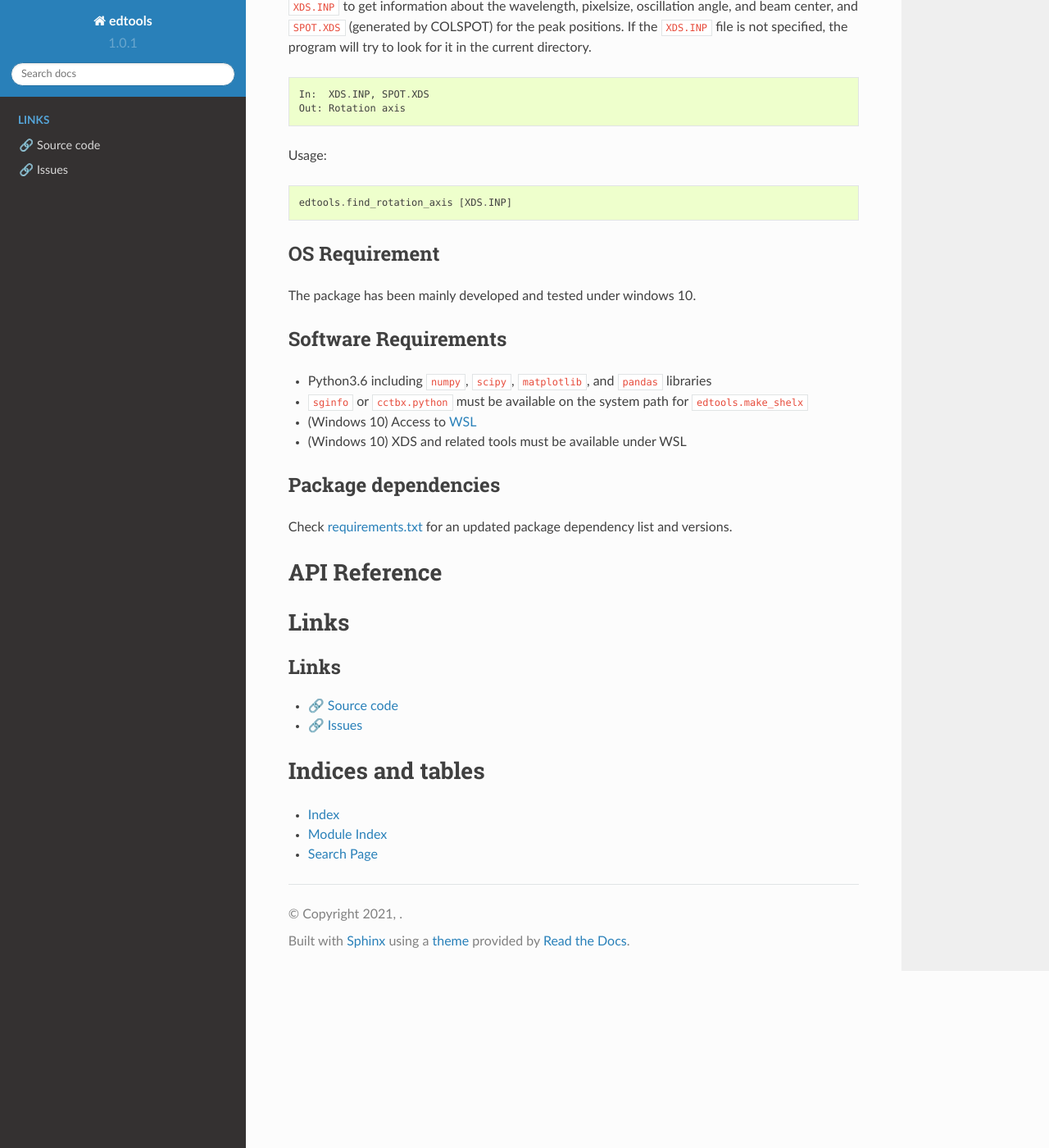
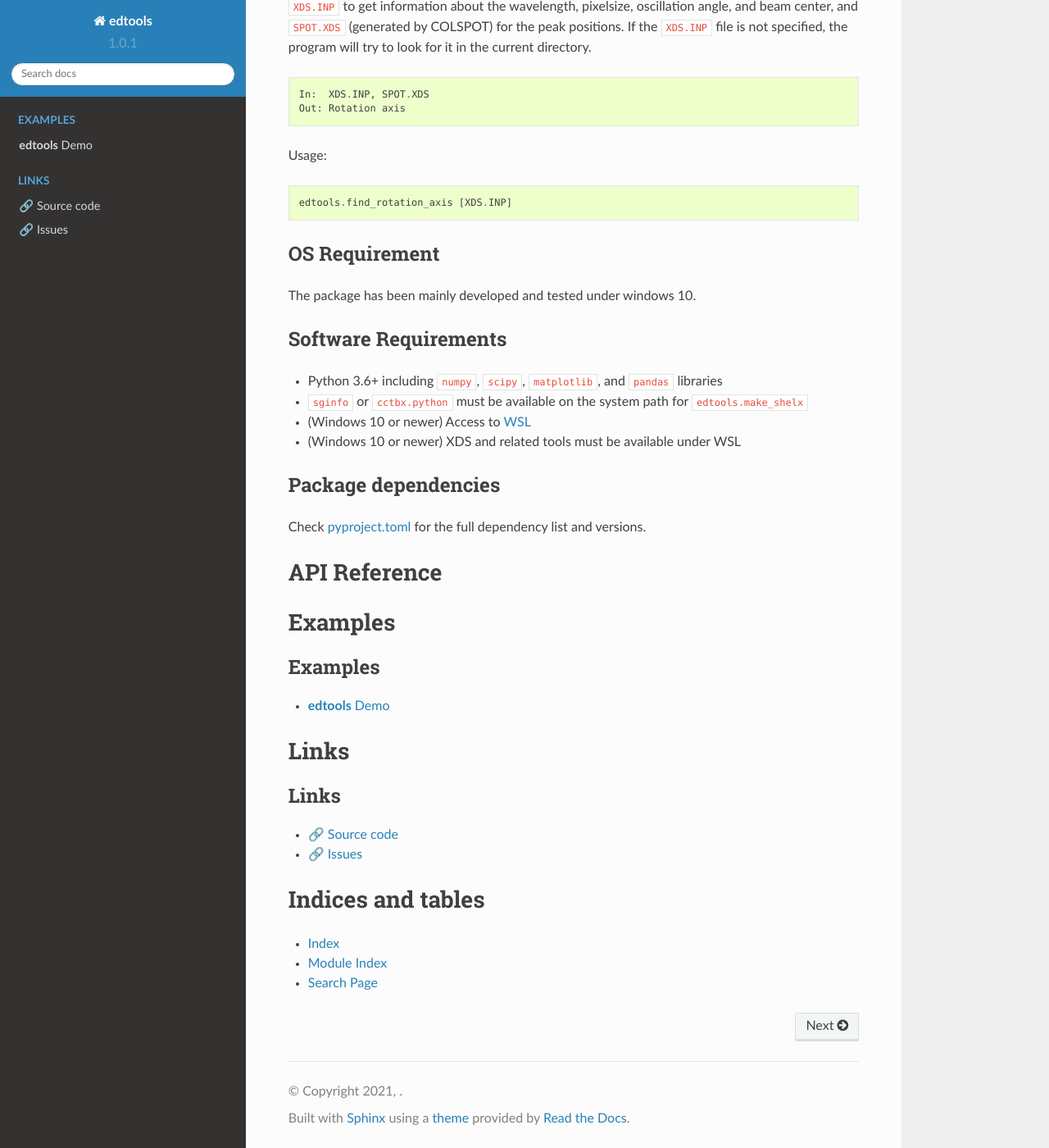
Before and after one commit to instamatic-dev/edtools, a Sphinx documentation site: the page built from docs/index.rst, in a window 1280 px wide and 1400 px high, scrolled down 3039 px. Shown: the whole window at 82% size. Built offline with Sphinx 7.4.7 and the Read the Docs theme 2.0.0, drawn with Linux system fonts in a browser that asks for light colours; pages that are not in the unit, such as notebooks, are missing from menus.

Commit message:
Fine-tune notebook and add to docs

```diff
--- a/docs/conf.py
+++ b/docs/conf.py
@@ -54,6 +54,7 @@
     # 'nbsphinx_link',
     # 'sphinx.ext.todo',
     # 'sphinx.ext.viewcode',
+    'nbsphinx',
     'autodocsumm',
 ]
 
--- a/docs/index.rst
+++ b/docs/index.rst
@@ -10,6 +10,16 @@
    :caption: API reference
 
    edtools
+
+
+Examples
+========
+.. toctree::
+   :maxdepth: 1
+   :caption: Examples
+   :glob:
+
+   examples/*
 
 
 Links
--- a/docs/requirements.txt
+++ b/docs/requirements.txt
@@ -1,5 +1,6 @@
 sphinx
 sphinx_rtd_theme
+nbsphinx
 readthedocs-sphinx-search
 autodocsumm
 lmfit
```
Also changed, not shown: README.md (+4 -4 lines), docs/examples/edtools_demo.ipynb, docs/examples/find_cell_step3.png (renamed from docs/demo_example/find_cell_step3.png), docs/examples/find_cell_step5.png (renamed from docs/demo_example/find_cell_step5.png), docs/examples/intensity_cluster.png (renamed from docs/demo_example/intensity_cluster.png), 1 other file.
